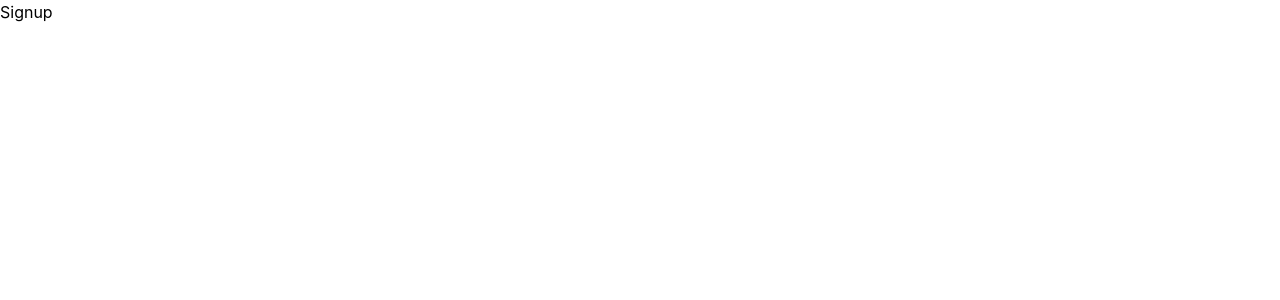
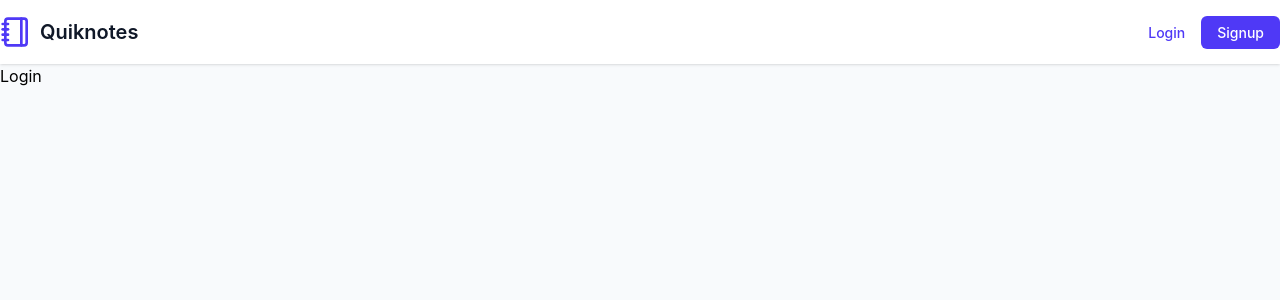
Before and after one commit to alhagiesillah015-ui/QuickNotes1, a React (Vite) app: page /login in a window 1280 px wide. Shown: the top 300 px of the page. Built offline with nearby package versions, Linux system fonts and the light colour scheme.

Commit message:
Added Navbar

```diff
--- a/src/App.jsx
+++ b/src/App.jsx
@@ -3,16 +3,23 @@
 import { Routes,Route,Navigate, } from 'react-router-dom'
 import Login from './routes/Login'
 import Signup from './routes/Signup'
+import Navbar from './Components/Navbar'
 function App() {
   return (
-    <div>
+    <>
+     <div className='min-h-screen bg-slate-50'>
+
+
+      <Navbar/>
       <Routes>
         <Route path='/' element={<Landing/>}/>
         <Route path='/login' element={<Login/>}/>
         <Route path='/signup' element={<Signup/>}/>
 
       </Routes>
-    </div>
+
+        </div>
+    </>
   )
 }
 
--- /dev/null
+++ b/src/Components/Navbar.jsx
@@ -0,0 +1,52 @@
+import React from "react";
+import { Link, useNavigate } from "react-router-dom";
+import { Notebook, LogOut ,User } from "lucide-react";
+
+
+
+function Navbar(){
+
+    const Navigate = useNavigate();
+
+
+    return(
+    <nav className="bg-white shadow-sm">
+        <di className mx-auto px-4>
+            <div className="flex justify-between items-center h-16">
+                <Link to="/" className="flex items-center space-x-2">
+                <Notebook className="h-8 w-8 text-indigo-600"/>
+                <span className="text-xl font-semibold text-gray-900">
+                    Quiknotes
+                </span>
+                </Link>
+
+
+                <div className="flex items-center space-x-4">
+                    <div className="space-x-4">
+                        <Link
+                        to="login"
+                         className="text-sm font-medium text-gray-600
+                         hover: text-indigo-600 transition-colors"
+                         >
+                        Login
+                         </Link>
+                    </div>
+                    <div>
+                        <Link
+                         to="signup"
+                         className="text-sm font-medium text-white px-4
+                         py-2 bg-indigo-600 rounded-md hover:bg-indigo-700
+                         transtion-colors"
+                         >
+                            Signup
+                        </Link>
+                    </div>
+                </div>
+            </div>
+        </di>
+    </nav>
+)
+}
+
+
+export default Navbar;
--- a/src/routes/Login.jsx
+++ b/src/routes/Login.jsx
@@ -1,6 +1,6 @@
 function Login(){
     return(
-        <h1>Signup</h1>
+        <h1>Login</h1>
     )
 }
 
```
